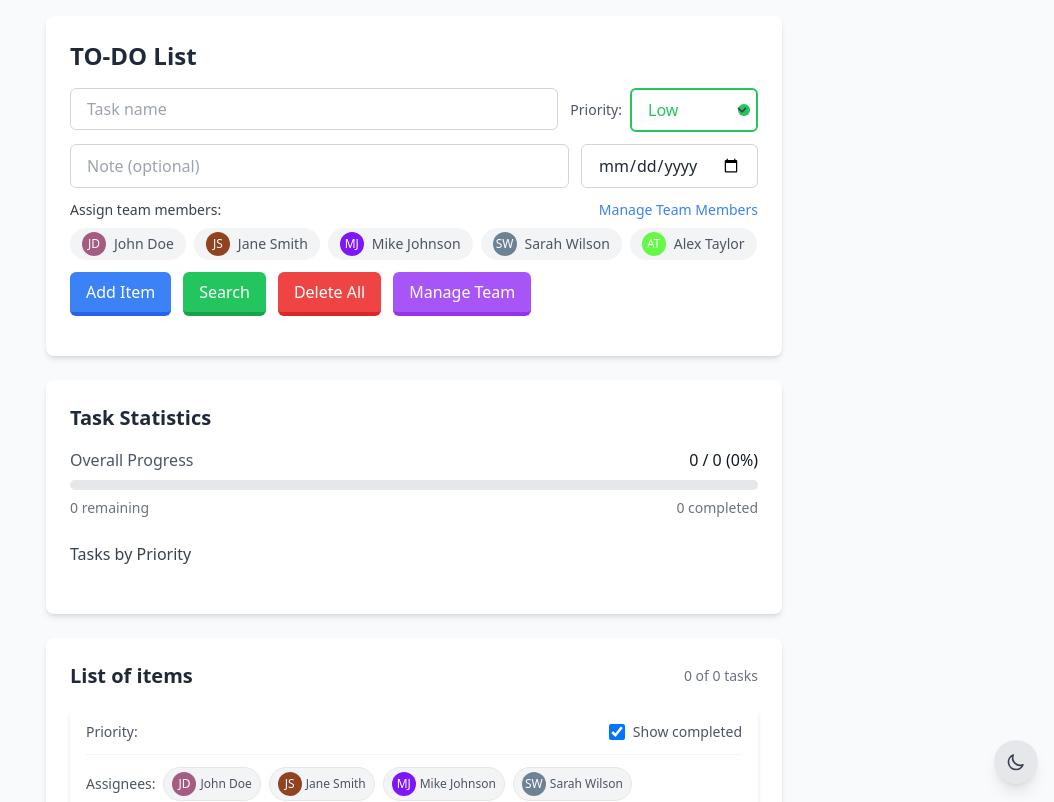
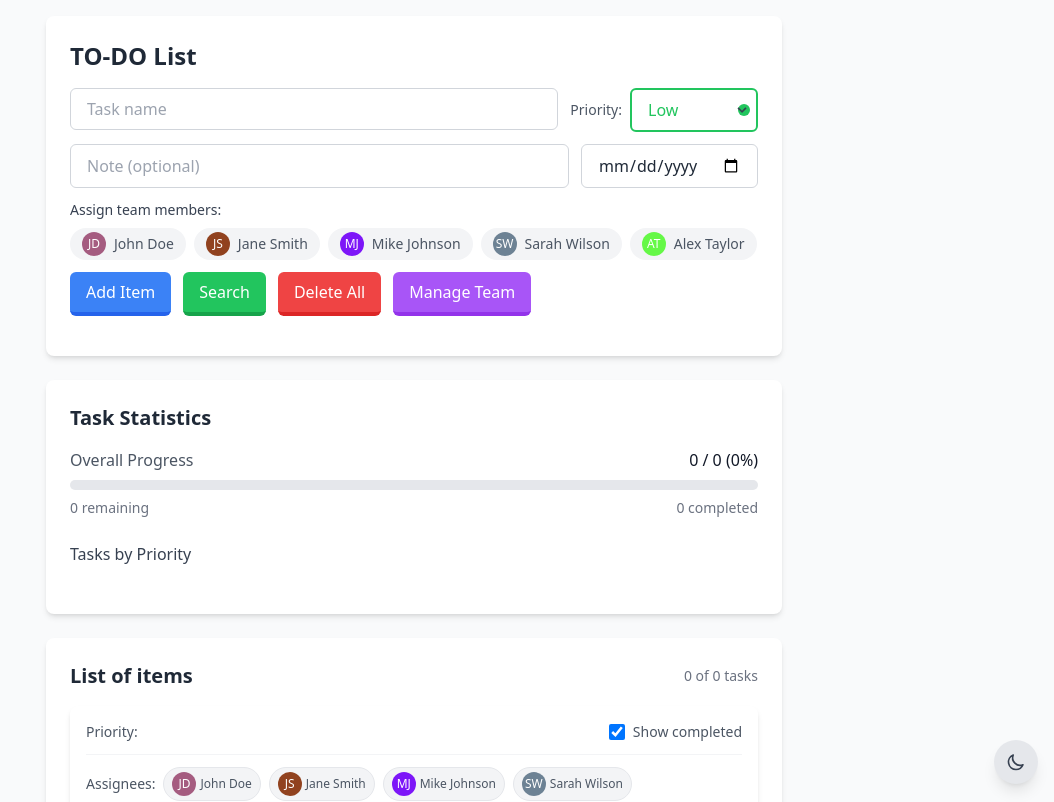
Before and after one commit to Arnold-Dsouza/TO-DO_List, a React (Vite) app: page / in a window 1280 px wide. Shown: the top 802 px of the page, without its empty margins (226-1280 px from the left). Built offline with nearby package versions, Linux system fonts and the light colour scheme.

Commit message:
refactor: improve UI consistency in AddTaskForm, PriorityTag, TaskItem, and TeamMemberSelection components

```diff
--- a/src/components/AddTaskForm.jsx
+++ b/src/components/AddTaskForm.jsx
@@ -181,11 +181,10 @@ const AddTaskForm = ({
             className="relative px-4 py-2 bg-red-500 hover:bg-red-600 dark:bg-red-600 dark:hover:bg-red-700 text-white rounded-md transition-all duration-200 transform hover:-translate-y-1.5 hover:shadow-[0_8px_0_0_rgba(239,68,68,0.3)] active:translate-y-0 active:shadow-[0_4px_0_0_rgba(239,68,68,0.3)] before:absolute before:inset-0 before:bg-white/20 before:rounded-md before:opacity-0 hover:before:opacity-100 before:transition-opacity before:duration-200 border-b-4 border-red-600 dark:border-red-700"
           >
             Delete All
-          </button>
-          <button
+          </button>          <button
             type="button"
             onClick={openTeamMembersModal}
-            className="relative px-4 py-2 bg-purple-500 hover:bg-purple-600 dark:bg-purple-600 dark:hover:bg-purple-700 text-white rounded-md transition-all duration-200 transform hover:-translate-y-1 hover:shadow-lg active:translate-y-0 active:shadow-md before:absolute before:inset-0 before:bg-white/20 before:rounded-md before:opacity-0 hover:before:opacity-100 before:transition-opacity before:duration-200 border-b-4 border-purple-600 dark:border-purple-700"
+            className="relative px-4 py-2 bg-purple-500 hover:bg-purple-600 dark:bg-purple-600 dark:hover:bg-purple-700 text-white rounded-md transition-all duration-200 transform hover:-translate-y-1.5 hover:shadow-[0_8px_0_0_rgba(168,85,247,0.3)] active:translate-y-0 active:shadow-[0_4px_0_0_rgba(168,85,247,0.3)] before:absolute before:inset-0 before:bg-white/20 before:rounded-md before:opacity-0 hover:before:opacity-100 before:transition-opacity before:duration-200 border-b-4 border-purple-600 dark:border-purple-700"
           >
             Manage Team
           </button>
--- a/src/components/PriorityTag.jsx
+++ b/src/components/PriorityTag.jsx
@@ -46,18 +46,17 @@ const PriorityTag = ({ priority }) => {
   };
 
   const config = priorityConfig[priority] || priorityConfig[2];
-
   return (
     <animated.div
       style={springProps}
       className={`
         inline-flex items-center gap-1 px-2 py-0.5 rounded-full text-xs font-medium
         ${config.bg} ${config.text} border ${config.border}
-        transition-all duration-200 hover:scale-105
+        transition-all duration-200 hover:scale-105 whitespace-nowrap
       `}
     >
-      <span className="text-sm">{config.icon}</span>
-      <span>{config.label}</span>
+      <span className="flex items-center text-sm">{config.icon}</span>
+      <span className="flex items-center">{config.label}</span>
     </animated.div>
   );
 };
--- a/src/components/TaskItem.jsx
+++ b/src/components/TaskItem.jsx
@@ -41,9 +41,10 @@ const TaskItem = ({
           onChange={() => toggleTaskCheck(task.id)}
           className="mr-3 h-5 w-5 text-blue-500 focus:ring-blue-400"
         />
-        <div className="flex flex-col space-y-1 flex-1">
-          <div className="flex items-center space-x-2">
-            <PriorityTag priority={task.priority} />
+        <div className="flex flex-col space-y-1 flex-1">          <div className="flex items-center gap-2">
+            <div className="flex-shrink-0">
+              <PriorityTag priority={task.priority} />
+            </div>
             <span
               className={`text-gray-800 ${
                 task.checked ? 'line-through text-gray-500' : ''
@@ -52,7 +53,7 @@ const TaskItem = ({
               {task.name}
             </span>
             {task.dueDate && (
-              <span className="text-xs text-gray-500">
+              <span className="text-xs text-gray-500 ml-2">
                 Due: {formatDate(task.dueDate)}
               </span>
             )}
--- a/src/components/TeamMemberSelection.jsx
+++ b/src/components/TeamMemberSelection.jsx
@@ -11,20 +11,10 @@ const TeamMemberSelection = ({ teamMembers, selectedMembers, onChange, onManageM
   };
 
   return (
-    <div>
-      <div className="flex justify-between items-center mb-2">
+    <div>      <div className="flex justify-between items-center mb-2">
         <label className="block text-sm font-medium text-gray-700 dark:text-gray-300">
           Assign team members:
         </label>
-        {onManageMembers && (
-          <button
-            onClick={onManageMembers}
-            className="text-sm text-blue-500 hover:text-blue-700 transition-colors"
-            type="button"
-          >
-            Manage Team Members
-          </button>
-        )}
       </div>
       <div className="flex flex-wrap gap-2">
         {teamMembers.map(member => {
@@ -48,9 +38,8 @@ const TeamMemberSelection = ({ teamMembers, selectedMembers, onChange, onManageM
               <span className="text-sm">{member.name}</span>
             </div>
           );
-        })}
-        {teamMembers.length === 0 && (
-          <p className="text-sm text-gray-500">No team members available. Click "Manage Team Members" to add some.</p>
+        })}        {teamMembers.length === 0 && (
+          <p className="text-sm text-gray-500">No team members available.</p>
         )}
       </div>
     </div>
```
